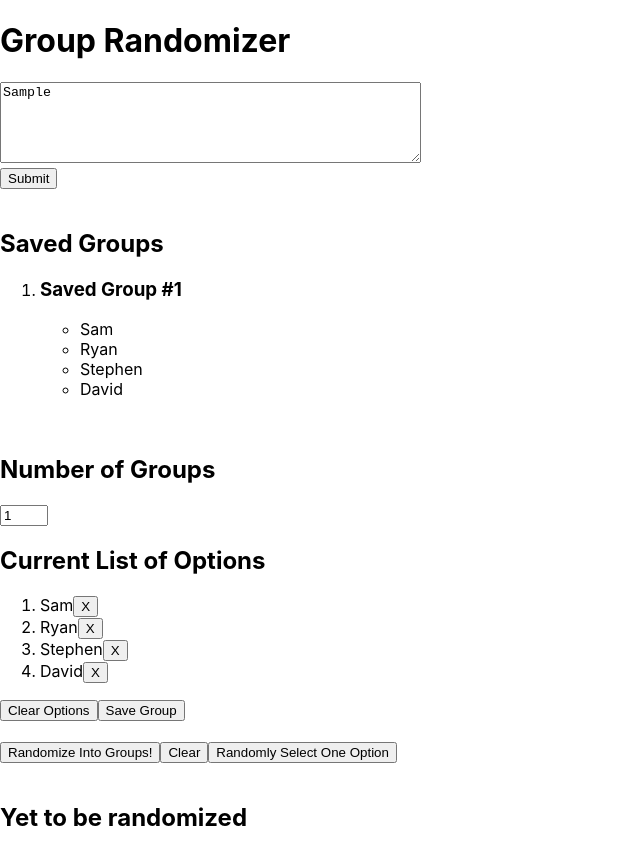
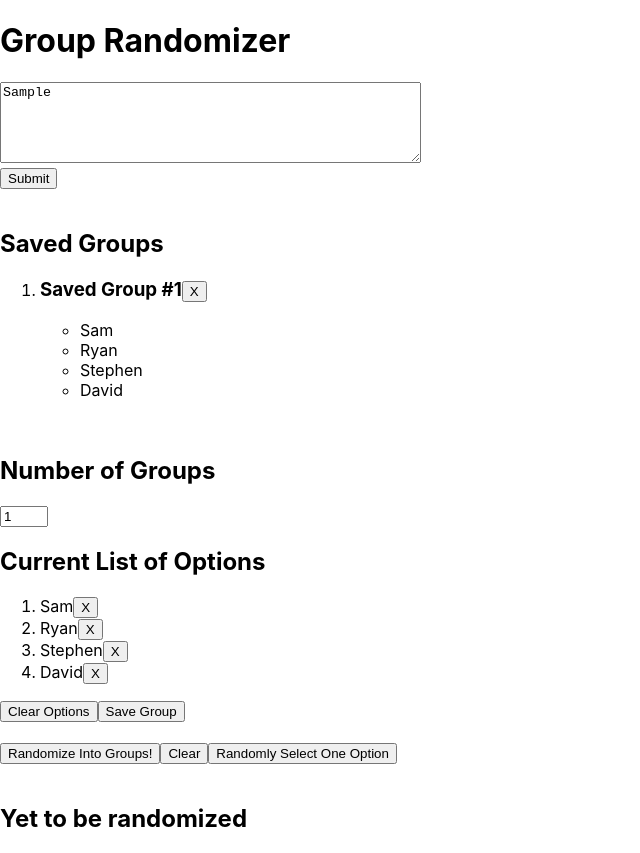
Before and after one commit to guosamuel/group_randomizer_front_end, a React (Create React App) app: page / in a window 1280 px wide. Both pictures are taken after typing "Sample" into the empty fields and a click on the button "Save Group". Shown: the whole page, without its empty margins (0-640 px from the left). Built offline with nearby package versions, Linux system fonts and the light colour scheme.

Commit message:
able to render the delete button for the saved group. now need to create the saved group delete function itself

```diff
--- a/src/App.js
+++ b/src/App.js
@@ -101,10 +101,18 @@ function App() {
     )
   })
 
+  const deleteSavedGroup = index => {
+    console.log("derp", index)
+
+  }
+
   const listOfSavedGroups = savedGroups.map( (savedGroup, index) => {
     return (
       <li key={uuidv4()}>
-        <h3>Saved Group #{index+1}</h3>
+        <h3>
+          Saved Group #{index+1}
+          <button onClick={idx => deleteSavedGroup(index)}>X</button>
+        </h3>
         <ul>
         {savedGroup.map( savedOption => {
           return (
```
